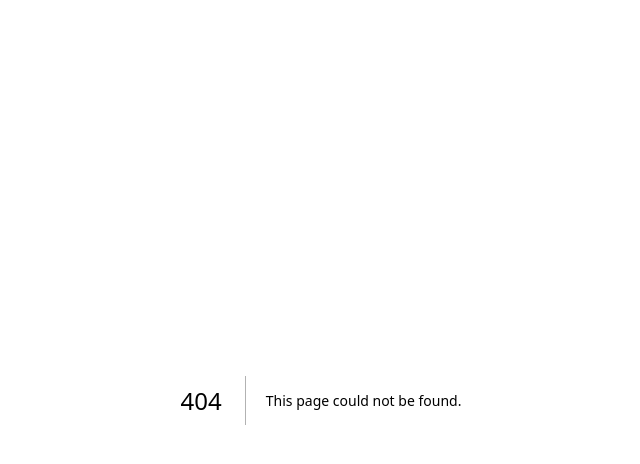
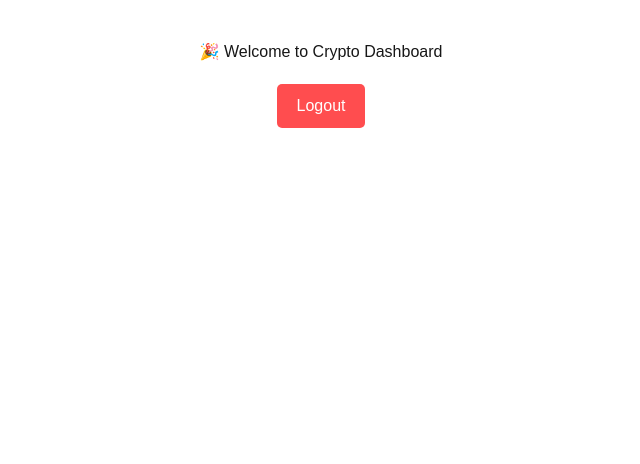
Before and after one commit to aungaungaug15-crypto/Aung124, a Next.js app: page /dashboard in a window 1280 px wide. Before the commit this address had no page. Shown: the top 464 px of the page, without its empty margins (319-959 px from the left). Built offline with nearby package versions, Linux system fonts and the light colour scheme; no server answers.

Commit message:
Add dashboard page

```diff
--- /dev/null
+++ b/app/dashboard/page.js
@@ -0,0 +1,44 @@
+"use client";
+import { useEffect, useState } from "react";
+import { createClient } from "@supabase/supabase-js";
+
+const supabase = createClient(
+  process.env.NEXT_PUBLIC_SUPABASE_URL,
+  process.env.NEXT_PUBLIC_SUPABASE_ANON_KEY
+);
+
+export default function Dashboard() {
+  const [user, setUser] = useState(null);
+
+  useEffect(() => {
+    supabase.auth.getUser().then(({ data: { user } }) => {
+      setUser(user);
+    });
+  }, []);
+
+  const handleLogout = async () => {
+    await supabase.auth.signOut();
+    window.location.href = "/";
+  };
+
+  return (
+    <div style={{ padding: "40px", fontFamily: "sans-serif", textAlign: "center" }}>
+      <h1>🎉 Welcome to Crypto Dashboard</h1>
+      {user && <p>Log in as: <b>{user.email}</b></p>}
+      <button
+        onClick={handleLogout}
+        style={{
+          padding: "10px 20px",
+          backgroundColor: "#ff4d4f",
+          color: "white",
+          border: "none",
+          borderRadius: "5px",
+          cursor: "pointer",
+          marginTop: "20px"
+        }}
+      >
+        Logout
+      </button>
+    </div>
+  );
+}
```
